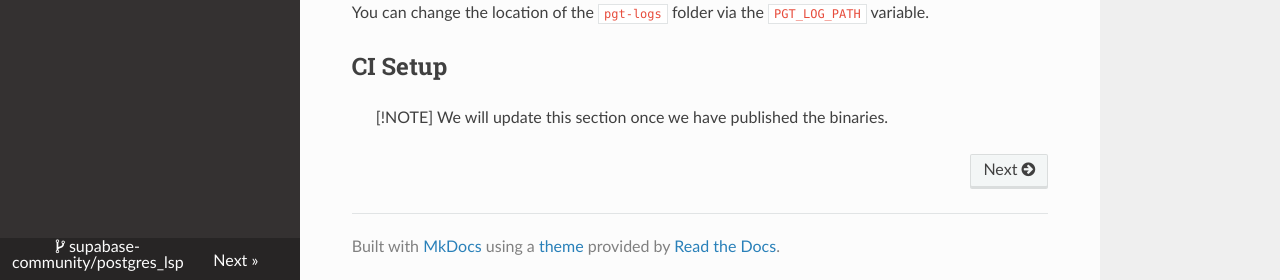
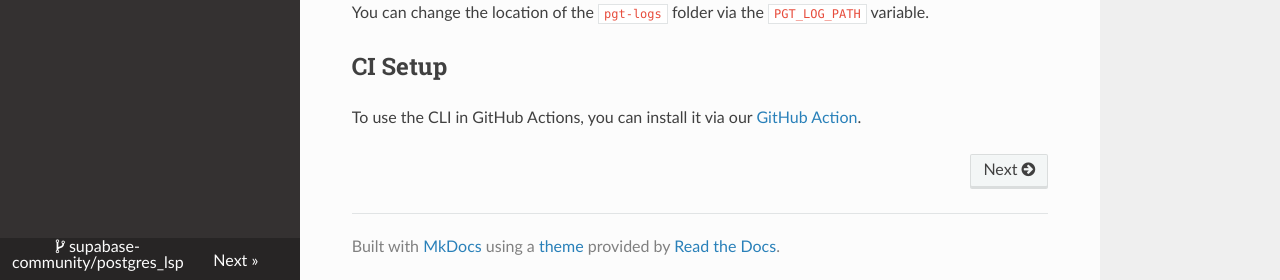
Before and after one commit to supabase-community/postgres_lsp, an MkDocs documentation site: the page built from docs/index.md, in a window 1280 px wide and 900 px high, scrolled down 3140 px. Shown: the part 617-897 px from the top of the window. Built offline with MkDocs 1.6.1, drawn with Linux system fonts in a browser that asks for light colours; nearby versions of some CDN libraries; some of the changed text lies outside the part shown.

Commit message:
docs: add install docs

```diff
--- a/docs/index.md
+++ b/docs/index.md
@@ -149,5 +149,4 @@ You can change the location of the `pgt-logs` folder via the `PGT_LOG_PATH` vari
 
 ## CI Setup
 
-> [!NOTE]
-> We will update this section once we have published the binaries.
+To use the CLI in GitHub Actions, you can install it via our [GitHub Action](https://github.com/supabase-community/postgrestools-cli-action).
```
Also changed, not shown: other parts of docs/index.md (+1 -1 lines).
